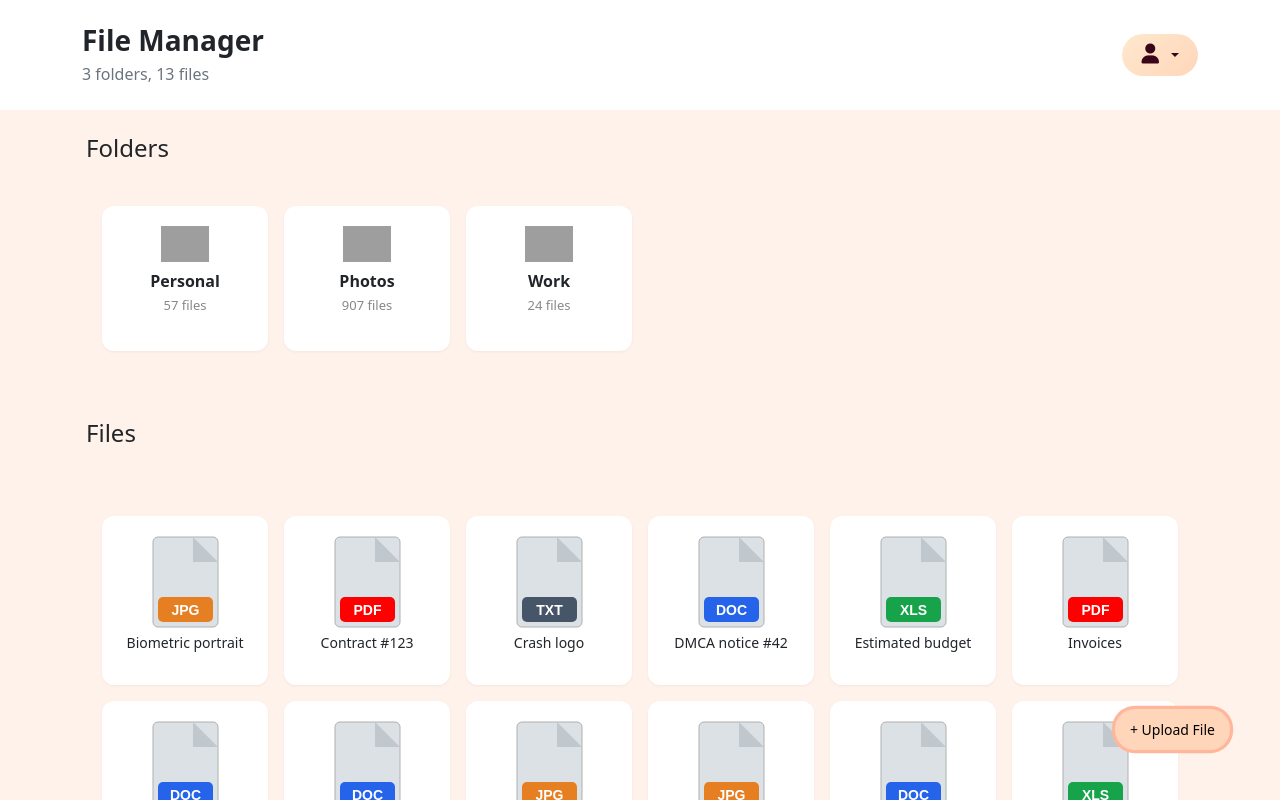
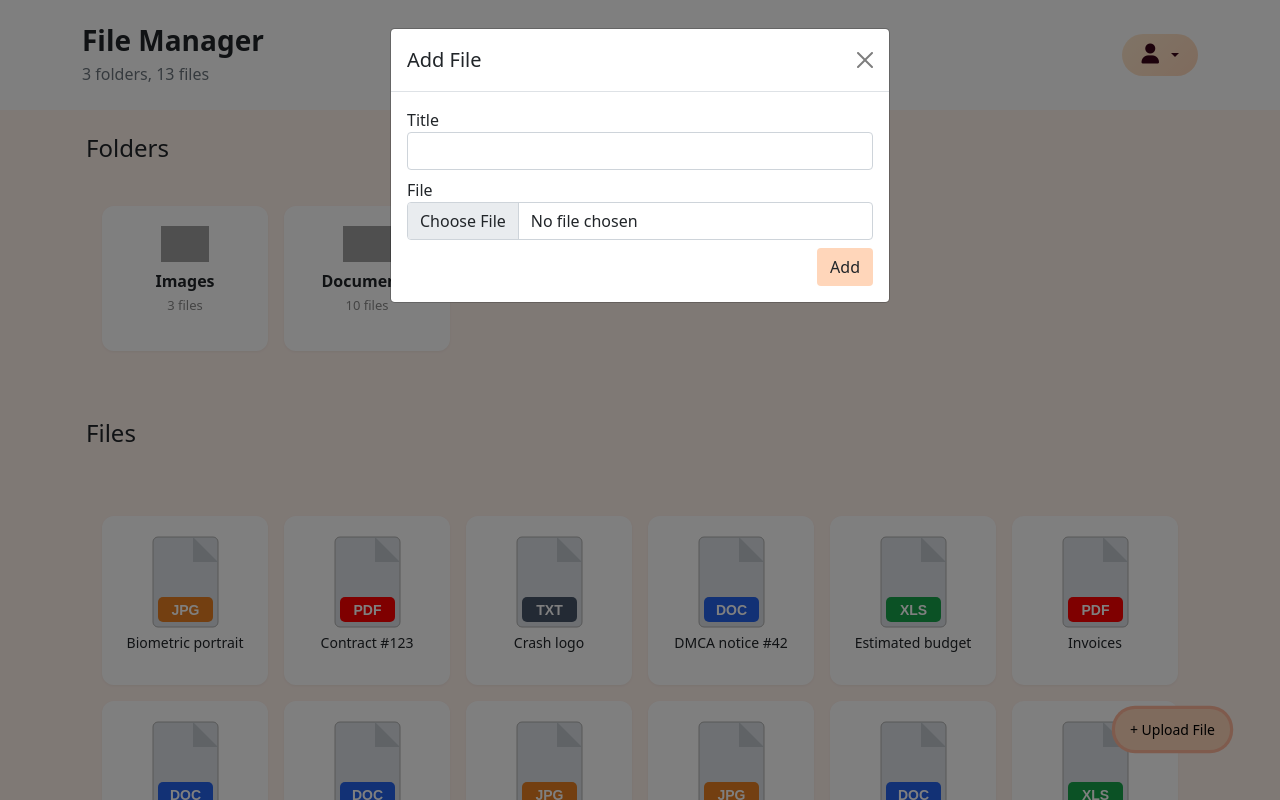
Before and after one commit to diya4521/Angular, an Angular app: page /file in a window 1280 px wide. Both pictures are taken after a click on the button "+ Upload File". Shown: the top 800 px of the page. Built offline with nearby package versions, Linux system fonts and the light colour scheme; grey boxes are pictures that could not be loaded.

Commit message:
'modalpopupadd'

```diff
--- a/src/app/files/file-manager/file-manager.component.html
+++ b/src/app/files/file-manager/file-manager.component.html
@@ -7,11 +7,13 @@
     <h4 class="mx-1 my-4">Folders</h4>
 
     <div class="folder-grid">
-        <app-folder-card name="Personal" [fileCount]="57"></app-folder-card>
-        <app-folder-card name="Photos" [fileCount]="907"></app-folder-card>
-        <app-folder-card name="Work" [fileCount]="24"></app-folder-card>
+        @for (item of CategoryData; track $index) {
+
+        <app-folder-card name={{item[0]}} [fileCount]="parseInt(item[2].toString())"></app-folder-card>
+        }
+
+
     </div>
-
     <!-- Files -->
 
     <h4 class="mx-1 my-5"> Files</h4>
@@ -74,6 +76,31 @@
 
     <!-- top button -->
     @if (showTopButton) {
-    <button class="top-btn" data-bs-toggle="tooltip" title="Upload File" (click)="scrollToTop()">+ Upload File</button>
+    <button class="top-btn" data-bs-toggle="modal" data-bs-target="#uploadFileModal">+ Upload File</button>
     }
 </div>
+
+<div class="modal fade" id="uploadFileModal" tabindex="-1" aria-hidden="true">
+    <div class="modal-dialog">
+        <div class="modal-content">
+            <div class="modal-header">
+                <h5 class="modal-title">Add File</h5>
+                <button type="button" class="btn-close" data-bs-dismiss="modal" aria-label="Close"></button>
+            </div>
+
+            <div class="modal-body">
+                <label>Title</label>
+                <input class="form-control" type="text">
+
+                <label class="mt-2">File</label>
+                <input class="form-control" type="file">
+
+                <div class="text-end mt-2">
+                    <button type="button" class="btn btn-color" data-bs-dismiss="modal">Add</button>
+                </div>
+            </div>
+
+
+
+        </div>
+    </div>
--- a/src/app/files/file-manager/file-manager.component.ts
+++ b/src/app/files/file-manager/file-manager.component.ts
@@ -15,21 +15,36 @@ export class FileManagerComponent {
   type = '';
 
   FilesData = [
-    ['jpg.svg', ' Biometric portrait '],
-    ['pdf.svg', ' Contract #123 '],
-    ['txt.svg', ' Crash logo'],
-    ['doc.svg', ' DMCA notice #42'],
-    ['xls.svg', ' Estimated budget'],
-    ['pdf.svg', ' Invoices '],
-    ['doc.svg', ' Personal projects '],
-    ['doc.svg', ' Prices '],
-    ['jpg.svg', ' Scanned image 20201012-1 '],
-    ['jpg.svg', ' Scanned image 20201012-2 '],
-    ['doc.svg', ' Shopping list '],
-    ['xls.svg', ' Summer budget '],
-    ['txt.svg', ' System logs '],
+    ['jpg.svg', ' Biometric portrait', 'Images'],
+    ['pdf.svg', ' Contract #123 ', 'Documents'],
+    ['txt.svg', ' Crash logo', 'Documents'],
+    ['doc.svg', ' DMCA notice #42', 'Documents'],
+    ['xls.svg', ' Estimated budget', 'Documents'],
+    ['pdf.svg', ' Invoices ', 'Documents'],
+    ['doc.svg', ' Personal projects ', 'Documents'],
+    ['doc.svg', ' Prices ', 'Documents'],
+    ['jpg.svg', ' Scanned image 20201012-1 ', 'Images'],
+    ['jpg.svg', ' Scanned image 20201012-2 ', 'Images'],
+    ['doc.svg', ' Shopping list ', 'Documents'],
+    ['xls.svg', ' Summer budget ', 'Documents'],
+    ['txt.svg', ' System logs ', 'Documents'],
   ];
 
+  CategoryData = [
+    [
+      'Images',
+      'folder.svg',
+      this.FilesData.filter((t) => t[2] == 'Images').length,
+    ],
+    [
+      'Documents',
+      'folder.svg',
+      this.FilesData.filter((t) => t[2] == 'Documents').length,
+    ],
+  ];
+  parseInt(value: string): number {
+    return parseInt(value, 10);
+  }
   openSidebar(item: string[]) {
     this.type = item[0];
     this.name = item[1];
@@ -37,8 +52,4 @@ export class FileManagerComponent {
 
   @HostListener('window:scroll', [])
   onScroll() {}
-
-  scrollToTop() {
-    window.scrollTo({ top: 0, behavior: 'smooth' });
-  }
 }
```
